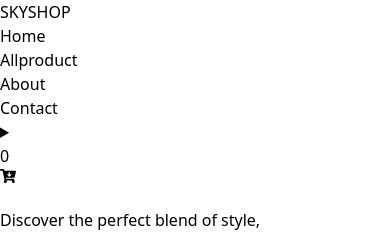
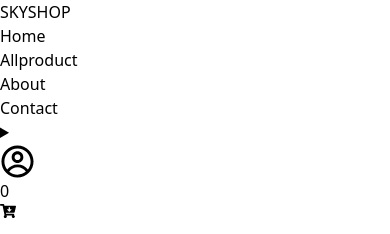
Before and after one commit to its-sky07/skyshop, a React (Vite) app: page / in a window 390 px wide. Shown: the top 234 px of the page. Built offline with nearby package versions, Linux system fonts and the light colour scheme; no server answers.

Commit message:
login and sign up alignment for mobile view

```diff
--- a/src/Components/Header/Login.jsx
+++ b/src/Components/Header/Login.jsx
@@ -53,7 +53,7 @@ const Login = () => {
   }
   return (
     <>
-      <section className="bg-gray-50 h-full dark:bg-gray-900">
+      <section className="bg-gray-50 md:mt-10 mt-24 h-full dark:bg-gray-900">
         <div className="flex flex-col items-center justify-center px-6 py-8 mx-auto md:h-screen lg:py-0">
 
           <div className="w-full bg-white rounded-lg shadow dark:border md:mt-0 sm:max-w-md xl:p-0 dark:bg-gray-800 dark:border-gray-700">
--- a/src/Components/Header/Navbar.jsx
+++ b/src/Components/Header/Navbar.jsx
@@ -27,10 +27,11 @@ function Nav({ Cart, username }) {
       <ul className='hidden md:flex gap-20 font-bold'>
         <Navlink />
       </ul >
+
       <details className='flex absolute top-8 left-3 flex-col'>
         <summary className='flex top-5 items-center justify-between'>
           <span className='text-2xl  font-bold  flex gap-2'>
-            {username ? <CgProfile size={35} /> : ""}
+             <CgProfile size={35} />
 
           </span>
         </summary>
@@ -49,9 +50,6 @@ function Nav({ Cart, username }) {
           )}
         </div>
       </details>
-
-
-
 
       <div className=' flex justify-center relative items-center'>
 
--- a/src/Components/Header/Signup.jsx
+++ b/src/Components/Header/Signup.jsx
@@ -58,7 +58,7 @@ const Signup = () => {
   }
   return (
     <>
-      <section className="bg-gray-50 h-full dark:bg-gray-900">
+      <section className="bg-gray-50 md:mt-10 mt-24 h-full dark:bg-gray-900">
         <div className="flex flex-col items-center justify-center px-6 py-8 mx-auto md:h-screen lg:py-0">
 
           <div className="w-full bg-white rounded-lg shadow dark:border md:mt-0 sm:max-w-md xl:p-0 dark:bg-gray-800 dark:border-gray-700">
```
